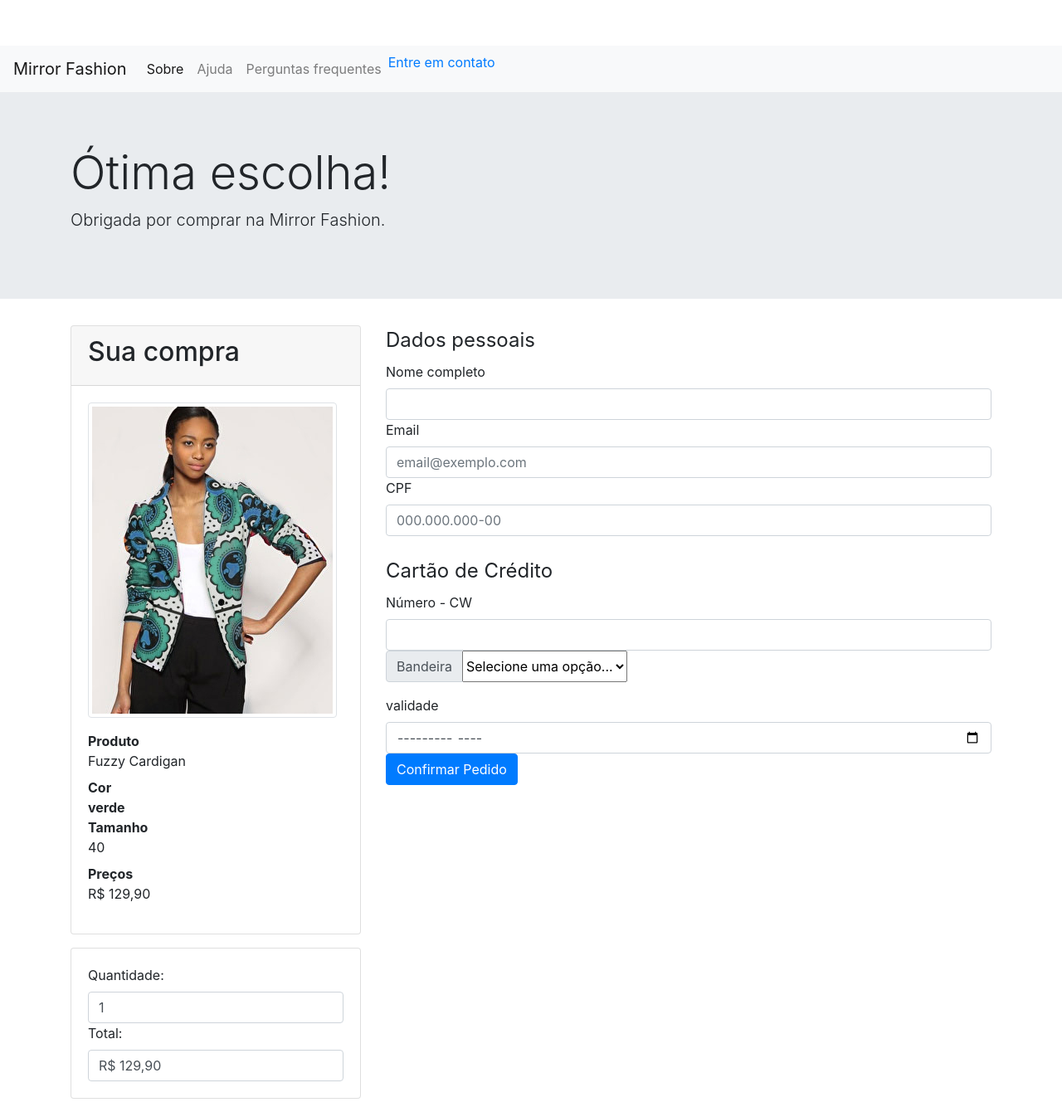
After one commit to Thallyta123/php, a PHP site: page /checkout.php in a window 1280 px wide. The commit adds this page. Shown: the whole page at 83% size. Run offline with PHP 8.4, Linux system fonts and the light colour scheme; some libraries are stand-ins or nearby versions.

Commit message:
Add files via upload

```diff
--- a/cabecalho.php
+++ b/cabecalho.php
@@ -28,3 +28,8 @@
       </ul>
     </nav>
   </header>
+
+
+  <body>
+    <?php include("cabecalho.php"); ?>
+  </body>
--- /dev/null
+++ b/checkout.php
@@ -0,0 +1,167 @@
+<!DOCTYPE html>
+<html>
+
+<head>
+    <meta charset="UTF-8">
+    <meta name="viewport" content="width=device-width">
+    <link rel="stylesheet" href="css/open-iconic-bootstrap.css">
+    <link rel="stylesheet" href="https://cdn.jsdelivr.net/npm/bootstrap@4.6.2/dist/css/bootstrap.min.css"
+        integrity="sha384-xOolHFLEh07PJGoPkLv1IbcEPTNtaed2xpHsD9ESMhqIYd0nLMwNLD69Npy4HI+N" crossorigin="anonymous">
+    <title>Checkout Mirror Fashion</title>
+    <link rel="stylesheet" href="css/checkout.css">
+</head>
+
+<body>
+    <nav class="navbar navbar-expand-lg navbar-light bg-light">
+        <button class="navbar-toggler" type="button" data-toggle="collapse" data-target=".navbar-collapse">
+            <span class="navbar-toggler-icon"></span>
+        </button>
+        <a class="navbar-brand" href="index.html">Mirror Fashion</a>
+
+        <div class="collapse navbar-collapse" id="navebarToggleExternalContent">
+            <ul class="navbar-nav">
+                <li class="nav-item active">
+                    <a class="nav-link" href="sobre.html">Sobre</a>
+                </li>
+                <li class="nav-item">
+                    <a class="nav-link" href="#">Ajuda</a>
+                </li>
+                <li class="nav-item">
+                    <a class="nav-link" href="#">Perguntas frequentes</a>
+                </li>
+                <li class="nav-item">
+                    <a class="nav-item" href="#">Entre em contato</a>
+                </li>
+            </ul>
+        </div>
+    </nav>
+
+    <div class="jumbotron-fluid jumbotron">
+        <div class="container">
+            <h1 class="display-4">Ótima escolha!</h1>
+            <p class="lead">Obrigada por comprar na Mirror Fashion.</p>
+        </div>
+    </div>
+
+    <div class="container">
+        <div class="row">
+            <div class="col-xs-6 col-md-4">
+                <div class="card mb-3">
+                    <div class="card-header">
+                        <h2>Sua compra</h2>
+                    </div>
+
+                    <div class="card-body">
+                        <img src="img/produtos/foto1-verde.png" alt="Fuzzy Cardigan" class="img-thumbnail mb-3">
+                        <dl>
+                            <dt>Produto</dt>
+                            <dd>Fuzzy Cardigan</dd>
+
+                            <dt>Cor</dt>
+                            <dt>verde</dt>
+
+                            <dt>Tamanho</dt>
+                            <dd>40</dd>
+
+                            <dt>Preços</dt>
+                            <dd>R$ 129,90</dd>
+                        </dl>
+                    </div>
+                </div>
+
+                <div class="card mb-3">
+                    <div class="card-body">
+
+                        <div class="form-goup">
+                            <label for="qtd">Quantidade:</label>
+                            <input type="number" id="qtd" min="1" max="99" value="1" class="form-control">
+                        </div>
+
+                        <div class="form-goup">
+                            <label for="total">Total:</label>
+                            <output id="total" class="form-control">R$ 129,90</output>
+                        </div>
+
+                    </div>
+                </div>
+
+            </div>
+
+            <div class="col-xs-6 col-md-8">
+                <form action="/efetivar.html" method="POST">
+                    <fieldset>
+                        <legend>Dados pessoais</legend>
+
+                        <div class="form-goup">
+                            <label for="nome">Nome completo</label>
+                            <input type="text" class="form-control" id="nome" name="nome" required>
+                        </div>
+
+                        <div class="form-goup">
+                            <label for="email">Email</label>
+                            <input type="email" class="form-control" id="email" name="email"
+                                placeholder="email@exemplo.com">
+                        </div>
+
+                        <div class="form-goup">
+                            <label for="CPF">CPF</label>
+                            <input type="text" class="form-control" id="email" id="cpf" name="cpf"
+                                data-mask="999.999.999-99" placeholder="000.000.000-00" required>
+                        </div>
+
+                        <div class="form-goup custom-control custom-checkbox"></div>
+                        <input type="checkbox" class="custom-control-input" id="newletter" value="sim" checked>
+                        <labrel class="custom-control-input" for="newletter">
+                            Quero receber newletter da Mirror Fashion
+                        </labrel>
+
+                        <legend>Cartão de Crédito</legend>
+
+                        <div class="form-goup">
+                            <label for="numero-cartao"> Número - CW</label>
+                            <input type="text" class="form-control" id="numero-cartao" name="numero-cartao"
+                                data-mask="9999 9999 9999 9999 - 999">
+                        </div>
+
+                        <div class="form-goup">
+                            <div class="input-group mb-3">
+                                <div class="input-group-prepend">
+                                    <label class="input-group-text" for="bandeira-cartao">Bandeira</label>
+                                </div>
+                                <select class="custom-seelct" id="bandeira-cartao">
+                                    <option disabled selected>Selecione uma opção...</option>
+                                    <option value="master">MasterCard</option>
+                                    <option value="visa">VISA</option>
+                                    <option value="amex">America Express</option>
+                                </select>
+                            </div>
+                        </div>
+
+                        <div class="form-goup">
+                            <label for="validade-cartao">validade</label>
+                            <input type="month" class="form-control" id="=validade-cartao" nome="validade-cartao">
+                        </div>
+
+                        <button type="submit" class="btn btn-primary">
+                            <span class="oi-thumb-up"></span>
+                            Confirmar Pedido
+                        </button>
+
+                    </fieldset>
+                </form>
+            </div>
+        </div>
+    </div>
+
+    <script type="text/javascript" src="js/total.js"></script>
+
+    <script src="https://cdn.jsdelivr.net/npm/jquery@3.5.1/dist/jquery.slim.min.js"
+        integrity="sha384-DfXdz2htPH0lsSSs5nCTpuj/zy4C+OGpamoFVy38MVBnE+IbbVYUew+OrCXaRkfj"
+        crossorigin="anonymous"></script>
+    <script src="https://cdn.jsdelivr.net/npm/bootstrap@4.6.2/dist/js/bootstrap.bundle.min.js"
+        integrity="sha384-Fy6S3B9q64WdZWQUiU+q4/2Lc9npb8tCaSX9FK7E8HnRr0Jz8D6OP9dO5Vg3Q9ct"
+        crossorigin="anonymous"></script>
+
+    <script type="text/javascript" src="js/inputmask-plugin.js"></script>
+
+</body>
```
Also changed, not shown: produto.php (+2 -11 lines), rodape.php (added, +12 -0 lines). Lines whose indentation alone changed are shown as unchanged.
